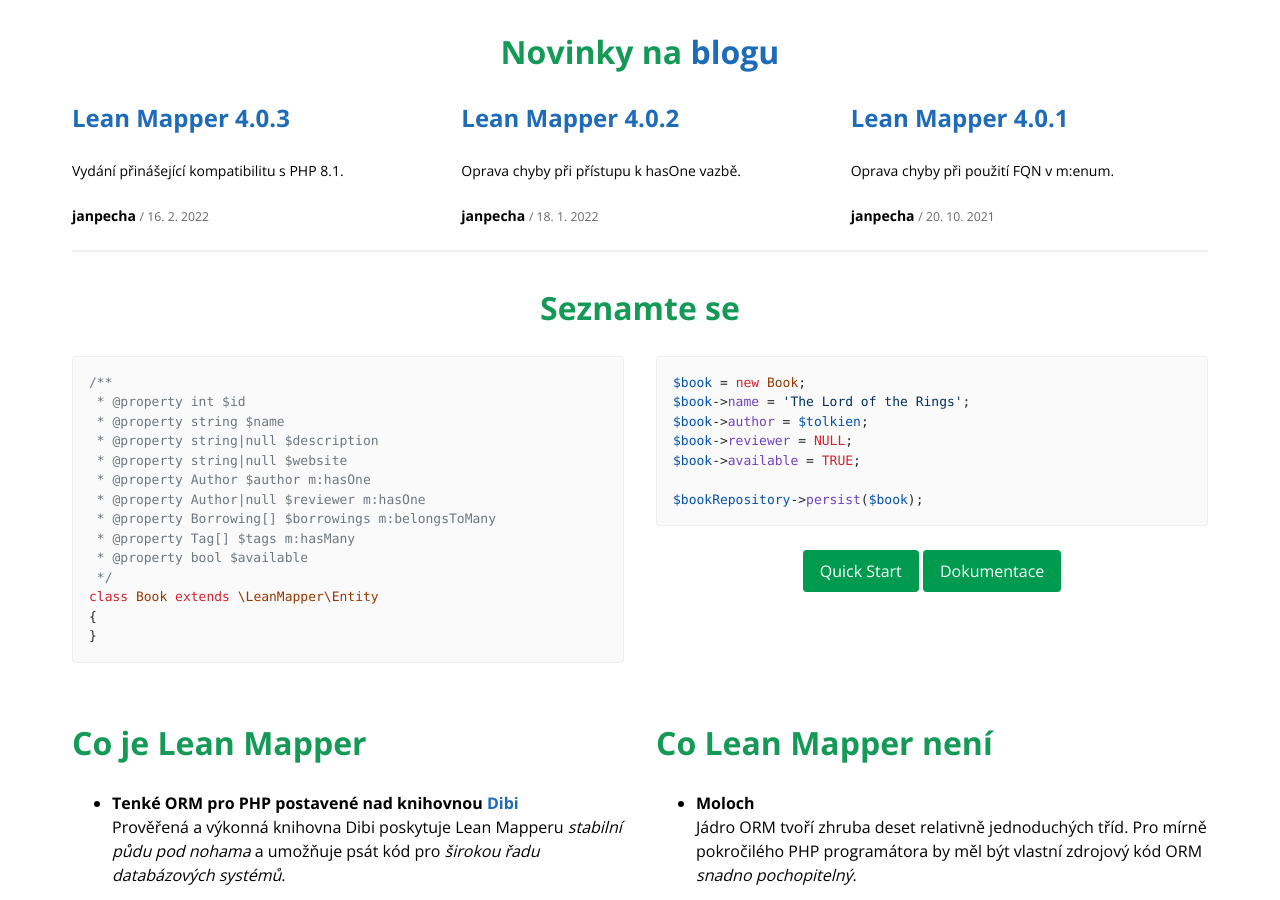
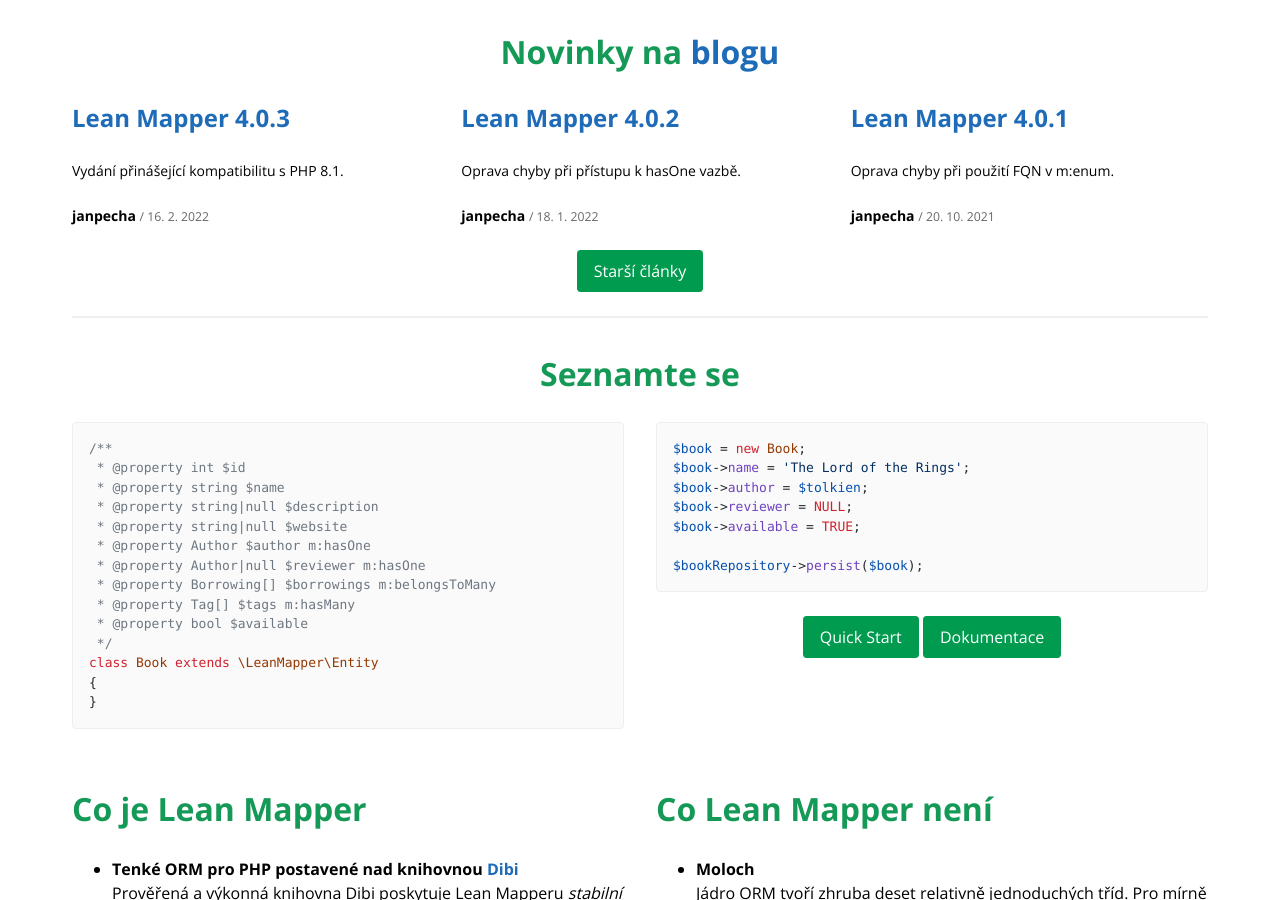
Before and after one commit to LeanMapper/LeanMapper.github.io, a Jekyll site: the page built from index.md, in a window 1280 px wide and 900 px high, scrolled down 363 px. Built offline with Jekyll 4.4.1, drawn with Linux system fonts in a browser that asks for light colours.

Commit message:
Homepage: added button link to blog

```diff
--- a/index.md
+++ b/index.md
@@ -22,6 +22,9 @@ active: home
 		</div>
 	{% endfor %}
 </div>
+
+{:.u-text-center}
+<a href="/blog/" class="button button--small">Starší články</a>
 
 -----
 
```
